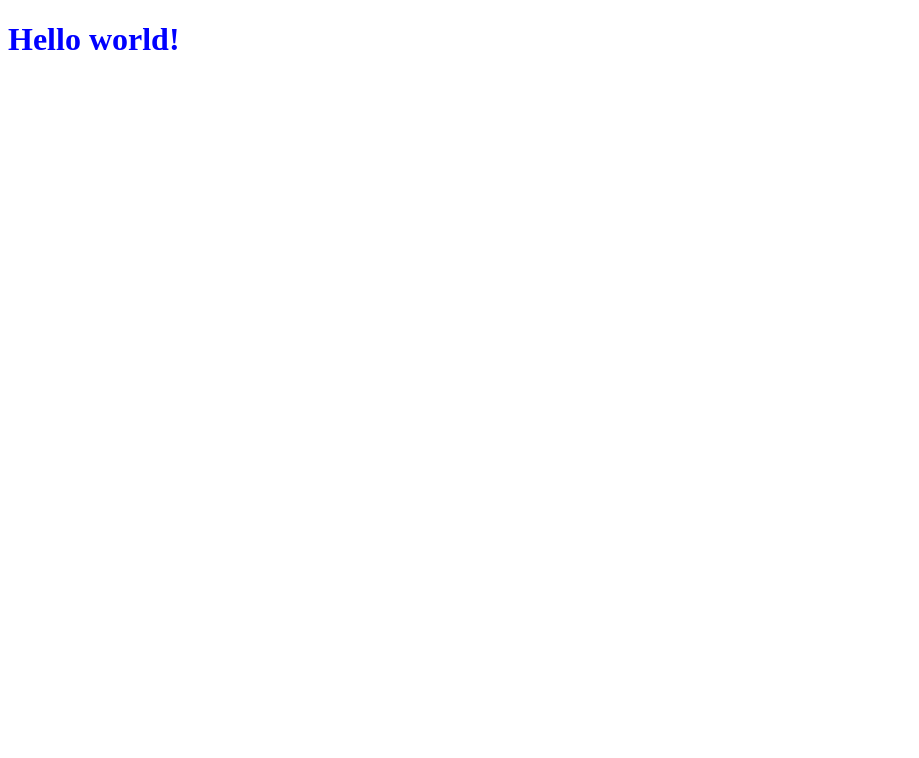
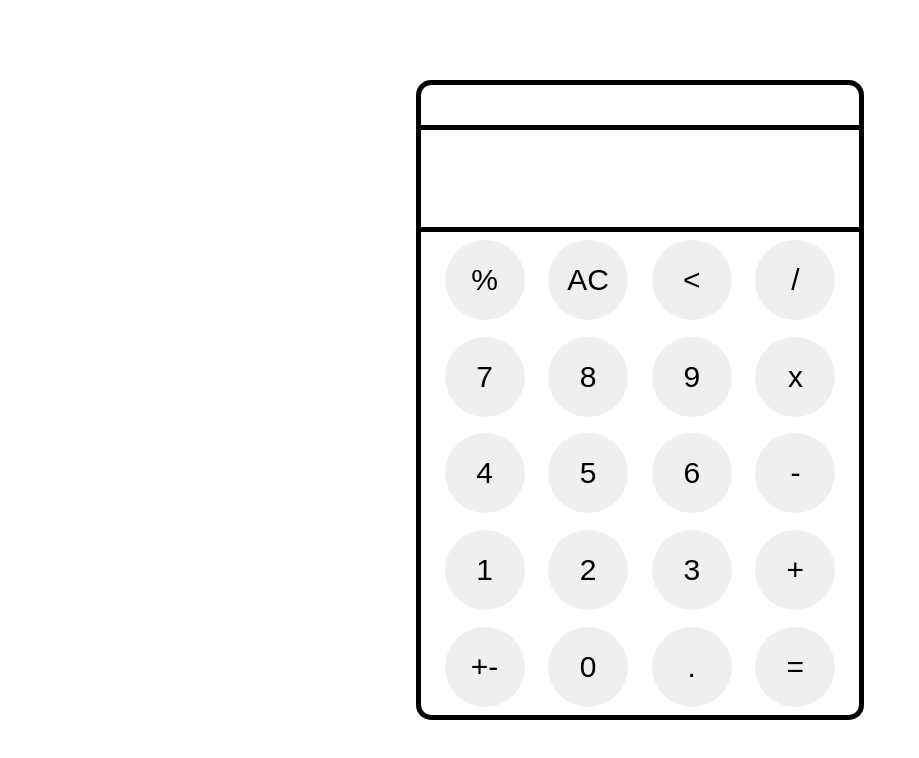
Before and after one commit to SushiBanana/Calculator, a plain HTML site: page index.html in a window 1280 px wide. Shown: the whole page, without its empty margins (0-919 px from the left). Drawn offline with Linux system fonts and the light colour scheme.

Commit message:
Create simple calculator layout with flexbox

```diff
--- a/index.html
+++ b/index.html
@@ -7,6 +7,46 @@
     </head>
 
     <body>
-        <h1>Hello world!</h1>
+        <div class="calculator-container">
+            <div class="equations"></div>
+            <div class="calculator-display"></div>
+            <div class="buttons-container">
+                <div class="buttons-row">
+                    <button>%</button>
+                    <button>AC</button>
+                    <button><</button>
+                    <button>/</button>
+                </div>
+
+                <div class="buttons-row">
+                    <button>7</button>
+                    <button>8</button>
+                    <button>9</button>
+                    <button>x</button>
+                </div>
+
+                <div class="buttons-row">
+                    <button>4</button>
+                    <button>5</button>
+                    <button>6</button>
+                    <button>-</button>
+                </div>
+
+                <div class="buttons-row">
+                    <button>1</button>
+                    <button>2</button>
+                    <button>3</button>
+                    <button>+</button>
+                </div>
+
+                <div class="buttons-row">
+                    <button>+-</button>
+                    <button>0</button>
+                    <button>.</button>
+                    <button>=</button>
+                </div>
+            </div>
+        </div>
+
     </body>
 </html>
--- a/script.js
+++ b/script.js
@@ -0,0 +1 @@
+console.log("hi")
--- a/stylesheet.css
+++ b/stylesheet.css
@@ -1,3 +1,55 @@
-h1 {
-    color: blue;
+body {
+    height: 98vh;
+    display: flex;
+    justify-content: center;
+    align-items: center;
 }
+
+.calculator-container {
+    height: 40rem;
+    width: 28rem;
+    border: 5px solid black;
+    border-radius: 15px;
+    display: flex;
+    flex-direction: column;
+    box-sizing: border-box;
+}
+
+.equations {
+    border-bottom: 5px solid black;
+    height: 2rem;
+    flex: 1 1 auto;
+
+}
+
+.calculator-display {
+    border-bottom: 5px solid black;
+    height: 5rem;
+    flex: 2 1 auto;
+}
+
+.buttons-container {
+    flex: 10 1 auto;
+    display: flex;
+    flex-direction: column;
+}
+
+.buttons-row {
+    flex: 1 1 0;
+    display: flex;
+    justify-content: space-evenly;
+    align-items: center;
+}
+
+button {
+    font-size: 30px;
+    height: 5rem;
+    width: 5rem;
+    border-radius: 100%;
+    border: 3px black;
+}
+
+button:hover {
+    color: white;
+    background-color: gray;
+}
```
